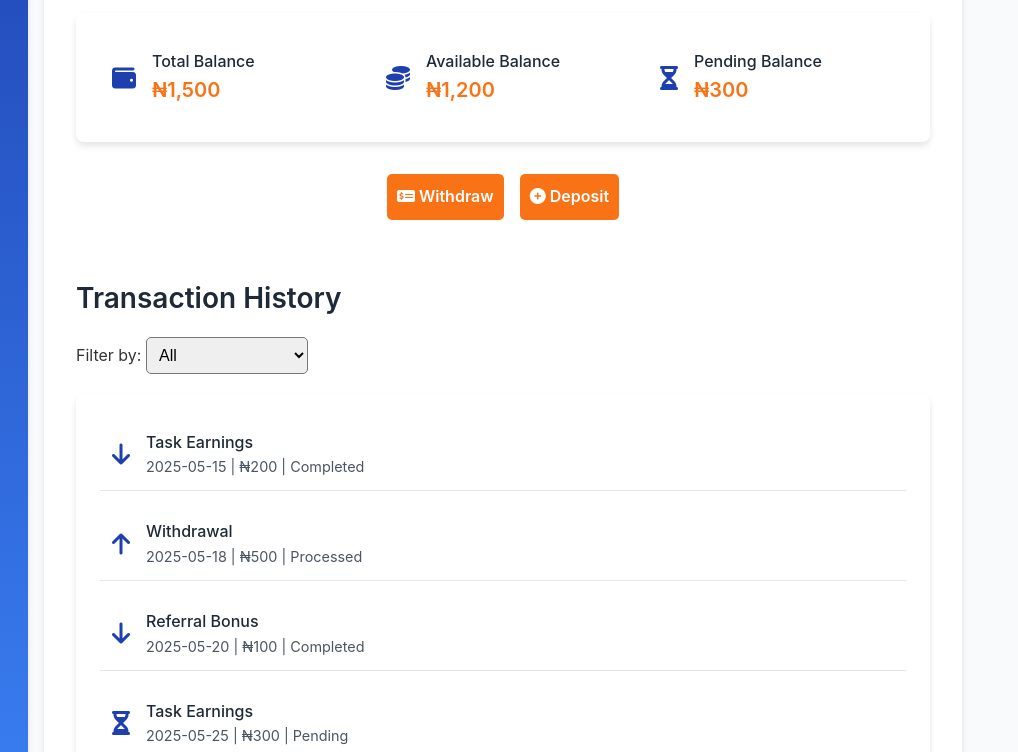
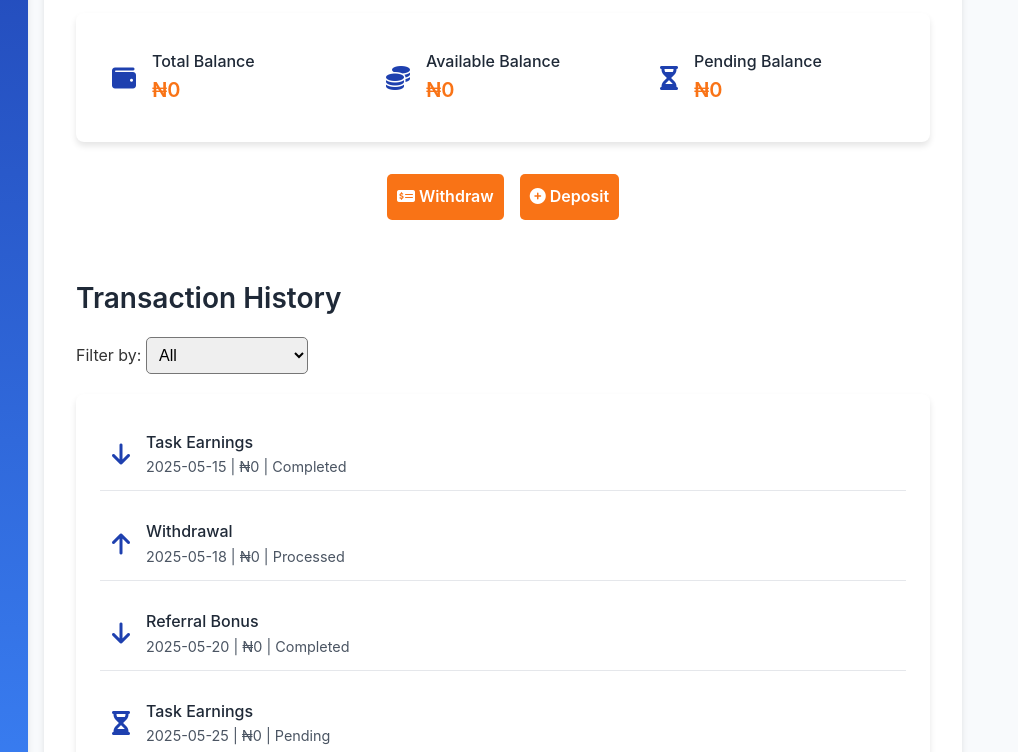
Before and after one commit to michealohagwam/dta-client, a website: page balance.html in a window 1280 px wide. Shown: the part 368-1120 px from the top of the page, 262-1280 px from the left. Drawn offline with nearby package versions, Linux system fonts and the light colour scheme; no server answers; sample sign-in values are in the browser's storage.

```diff
--- a/balance.html
+++ b/balance.html
@@ -63,21 +63,21 @@
             <i class="fas fa-wallet"></i>
             <div>
               <span class="label">Total Balance</span>
-              <span class="value" id="total-balance">₦1,500</span>
+              <span class="value" id="total-balance">₦0</span>
             </div>
           </div>
           <div class="balance-item">
             <i class="fas fa-coins"></i>
             <div>
               <span class="label">Available Balance</span>
-              <span class="value" id="available-balance">₦1,200</span>
+              <span class="value" id="available-balance">₦0</span>
             </div>
           </div>
           <div class="balance-item">
             <i class="fas fa-hourglass-half"></i>
             <div>
               <span class="label">Pending Balance</span>
-              <span class="value" id="pending-balance">₦300</span>
+              <span class="value" id="pending-balance">₦0</span>
             </div>
           </div>
         </div>
@@ -105,28 +105,28 @@
             <i class="fas fa-arrow-down"></i>
             <div>
               <span class="label">Task Earnings</span>
-              <span class="value">2025-05-15 | ₦200 | Completed</span>
+              <span class="value">2025-05-15 | ₦0 | Completed</span>
             </div>
           </div>
           <div class="transaction-item" data-type="withdrawals">
             <i class="fas fa-arrow-up"></i>
             <div>
               <span class="label">Withdrawal</span>
-              <span class="value">2025-05-18 | ₦500 | Processed</span>
+              <span class="value">2025-05-18 | ₦0 | Processed</span>
             </div>
           </div>
           <div class="transaction-item" data-type="referrals">
             <i class="fas fa-arrow-down"></i>
             <div>
               <span class="label">Referral Bonus</span>
-              <span class="value">2025-05-20 | ₦100 | Completed</span>
+              <span class="value">2025-05-20 | ₦0 | Completed</span>
             </div>
           </div>
           <div class="transaction-item" data-type="pending">
             <i class="fas fa-hourglass-half"></i>
             <div>
               <span class="label">Task Earnings</span>
-              <span class="value">2025-05-25 | ₦300 | Pending</span>
+              <span class="value">2025-05-25 | ₦0 | Pending</span>
             </div>
           </div>
         </div>
```
Also changed, not shown: transactions.html (+1 -1 lines).
